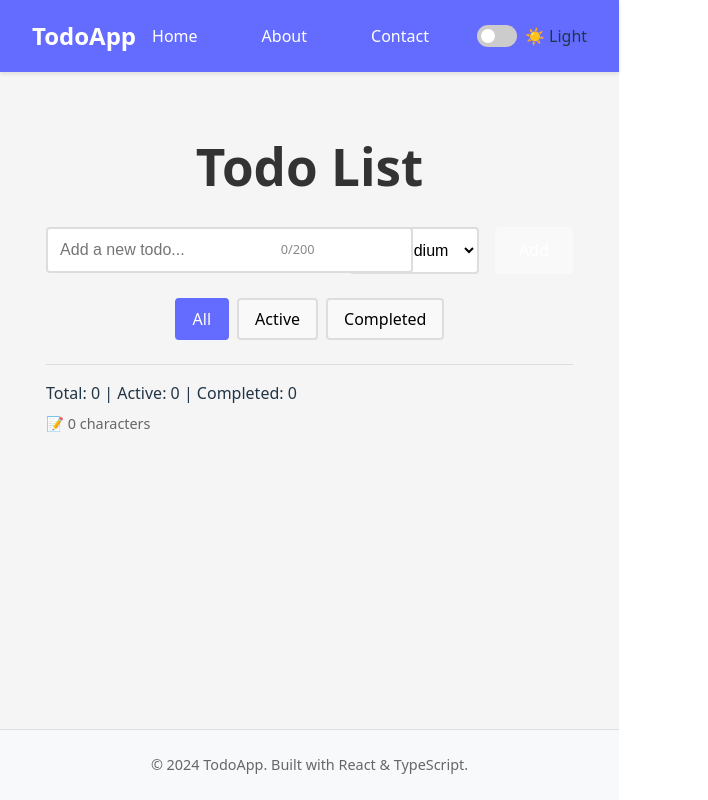
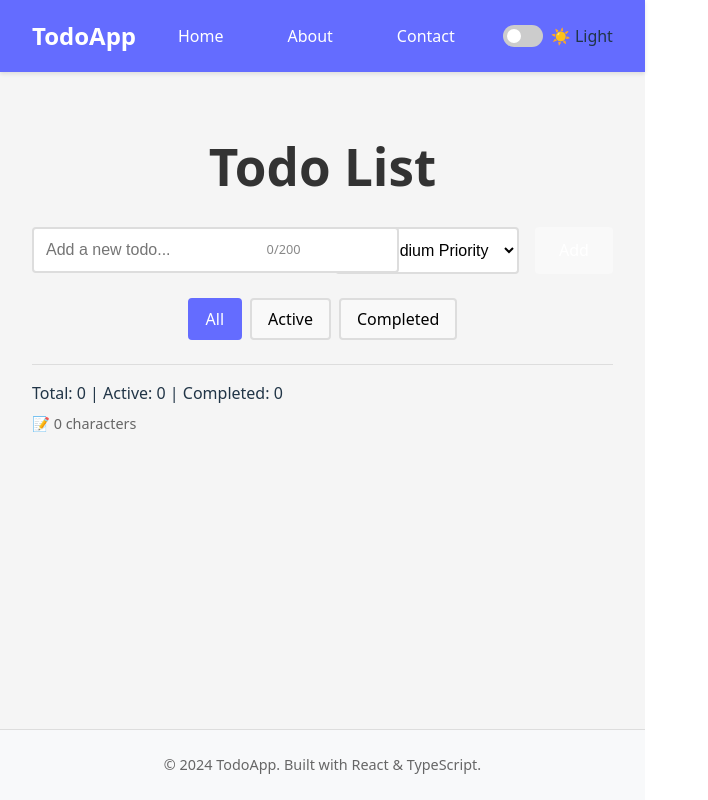
Before and after one commit to davila7/my-react-app, a React (Vite) app: page / in a window 1280 px wide. Shown: the whole page, without its empty margins (0-708 px from the left). Built offline with nearby package versions, Linux system fonts and the light colour scheme.

Commit message:
enhance: improve priority selector option labels
Added 'Priority' suffix to option labels for better user clarity:
- Low → Low Priority
- Medium → Medium Priority
- High → High Priority

🤖 Generated with [Claude Code](https://claude.ai/code)

Co-Authored-By: Claude <noreply@anthropic.com>

```diff
--- a/src/App.tsx
+++ b/src/App.tsx
@@ -108,9 +108,9 @@ function App() {
             onChange={(e) => setPriority(e.target.value as TodoPriority)}
             className="priority-select"
           >
-            <option value="low">🟢 Low</option>
-            <option value="medium">🟡 Medium</option>
-            <option value="high">🔴 High</option>
+            <option value="low">🟢 Low Priority</option>
+            <option value="medium">🟡 Medium Priority</option>
+            <option value="high">🔴 High Priority</option>
           </select>
           <button type="submit" className="add-button">Add</button>
         </form>
```
